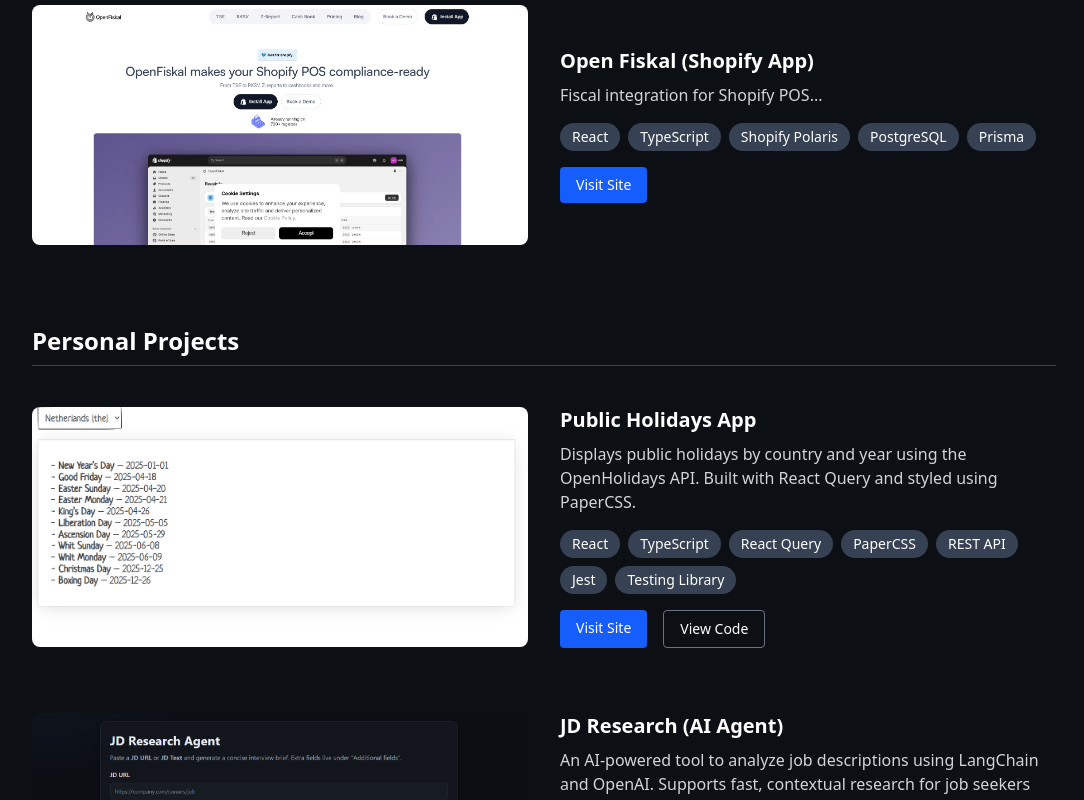
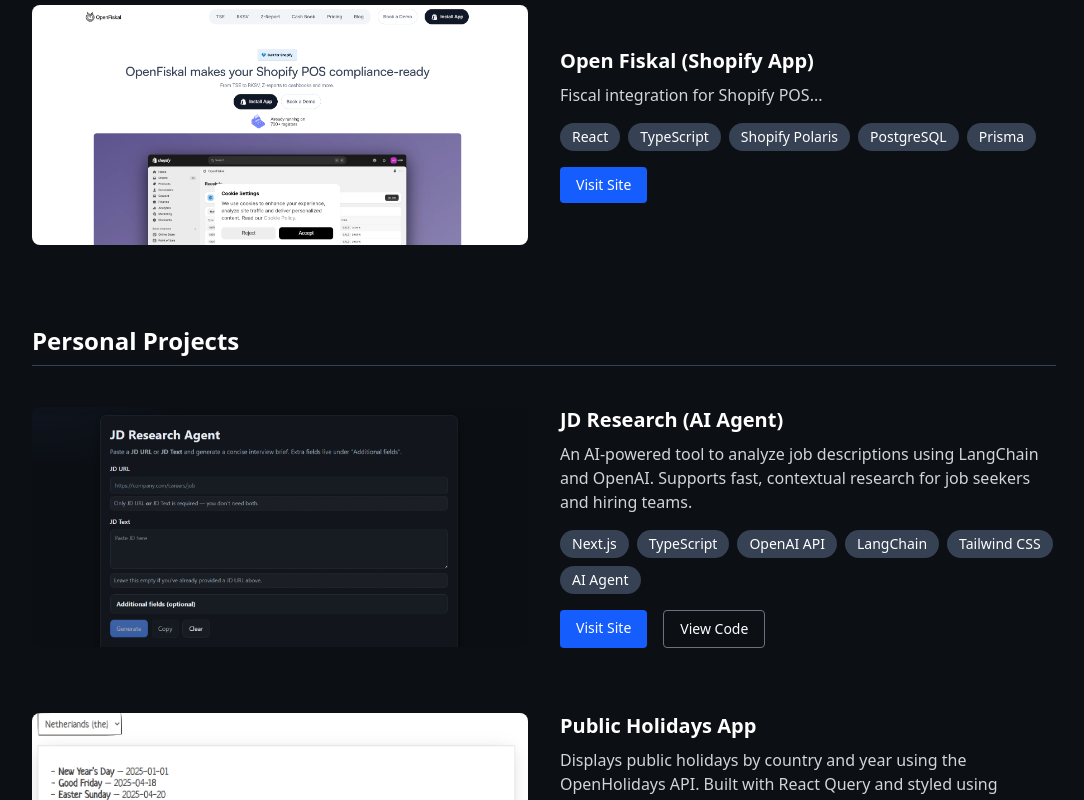
Before and after one commit to takoalania/portfolio, a Next.js app: page / in a window 1280 px wide. Shown: the part 3020-3820 px from the top of the page, without its empty margins (96-1180 px from the left). Built offline with nearby package versions, Linux system fonts and the light colour scheme.

Commit message:
Update ProjectsSection.tsx

```diff
--- a/src/components/ProjectsSection.tsx
+++ b/src/components/ProjectsSection.tsx
@@ -89,7 +89,7 @@
         viewport={{ once: true, amount: 0.4 }}
         variants={fadeIn}
       >
-        🛠 My Work
+        My Work
       </motion.h2>
 
       <div className="max-w-5xl mx-auto space-y-20">
@@ -109,6 +109,14 @@
 
 const personalProjects = [
   {
+    title: 'JD Research (AI Agent)',
+    description: 'An AI-powered tool to analyze job descriptions using LangChain and OpenAI. Supports fast, contextual research for job seekers and hiring teams.',
+    image: '/projects/jd.png',
+    tech: ['Next.js', 'TypeScript', 'OpenAI API', 'LangChain', 'Tailwind CSS', 'AI Agent'],
+    liveUrl: 'https://jd-research.vercel.app/',
+    codeUrl: 'https://github.com/takoalania/jd-research'
+  },
+  {
     title: 'Public Holidays App',
     description: 'Displays public holidays by country and year using the OpenHolidays API. Built with React Query and styled using PaperCSS.',
     image: '/projects/calendar.png',
@@ -117,12 +125,12 @@
     codeUrl: 'https://github.com/takoalania/public-holidays-app'
   },
   {
-    title: 'JD Research (AI Agent)',
-    description: 'An AI-powered tool to analyze job descriptions using LangChain and OpenAI. Supports fast, contextual research for job seekers and hiring teams.',
-    image: '/projects/jd.png',
-    tech: ['Next.js', 'TypeScript', 'OpenAI API', 'LangChain', 'Tailwind CSS', 'AI Agent'],
-    liveUrl: 'https://jd-research.vercel.app/',
-    codeUrl: 'https://github.com/takoalania/jd-research'
+    title: 'Fun Translations App',
+    description: 'A playful language translator that uses the Fun Translations API. Supports Pirate, Yoda, Minion, and more. Built with React.',
+    image: '/projects/translate.png',
+    tech: ['React', 'TypeScript', 'Tailwind CSS', 'Fun Translations API', 'REST'],
+    liveUrl: 'https://fun-translations-sigma.vercel.app/translate',
+    codeUrl: 'https://github.com/takoalania/fun-translations'
   },
   {
     title: 'SpaceX Launch Tracker',
@@ -163,6 +171,14 @@
     tech: ['React', 'TypeScript', 'Styled Components'],
     liveUrl: 'https://report-structure-app.vercel.app',
     codeUrl: 'https://github.com/takoalania/report-structure-app'
+  },
+  {
+    title: 'Accordion App',
+    description: 'A minimal, accessible accordion UI component built with React and Tailwind CSS. Designed for reuse and clean animation.',
+    image: '/projects/accordion.png',
+    tech: ['React', 'TypeScript', 'Tailwind CSS', 'Accessibility', 'Component Design'],
+    liveUrl: 'https://accordion-app-956v.vercel.app/',
+    codeUrl: 'https://github.com/takoalania/accordion-app'
   }
 ];
 
```
